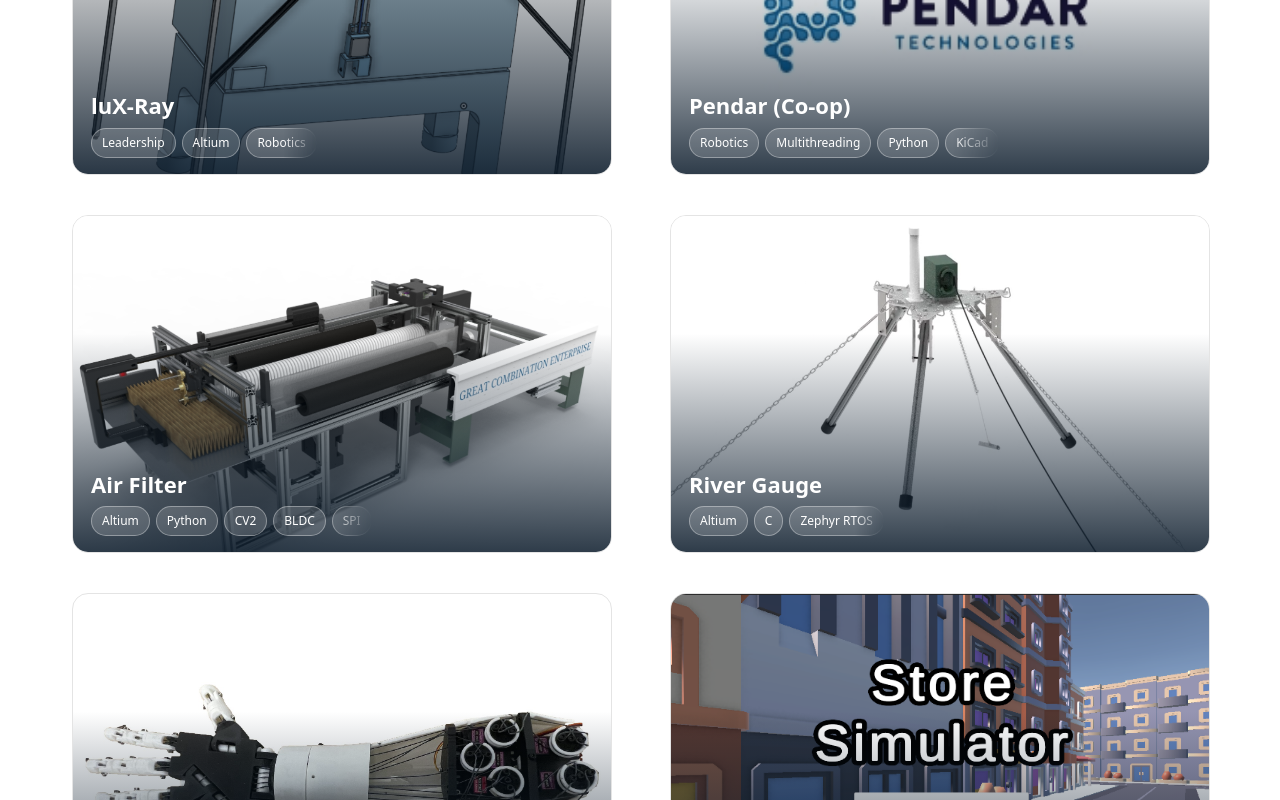
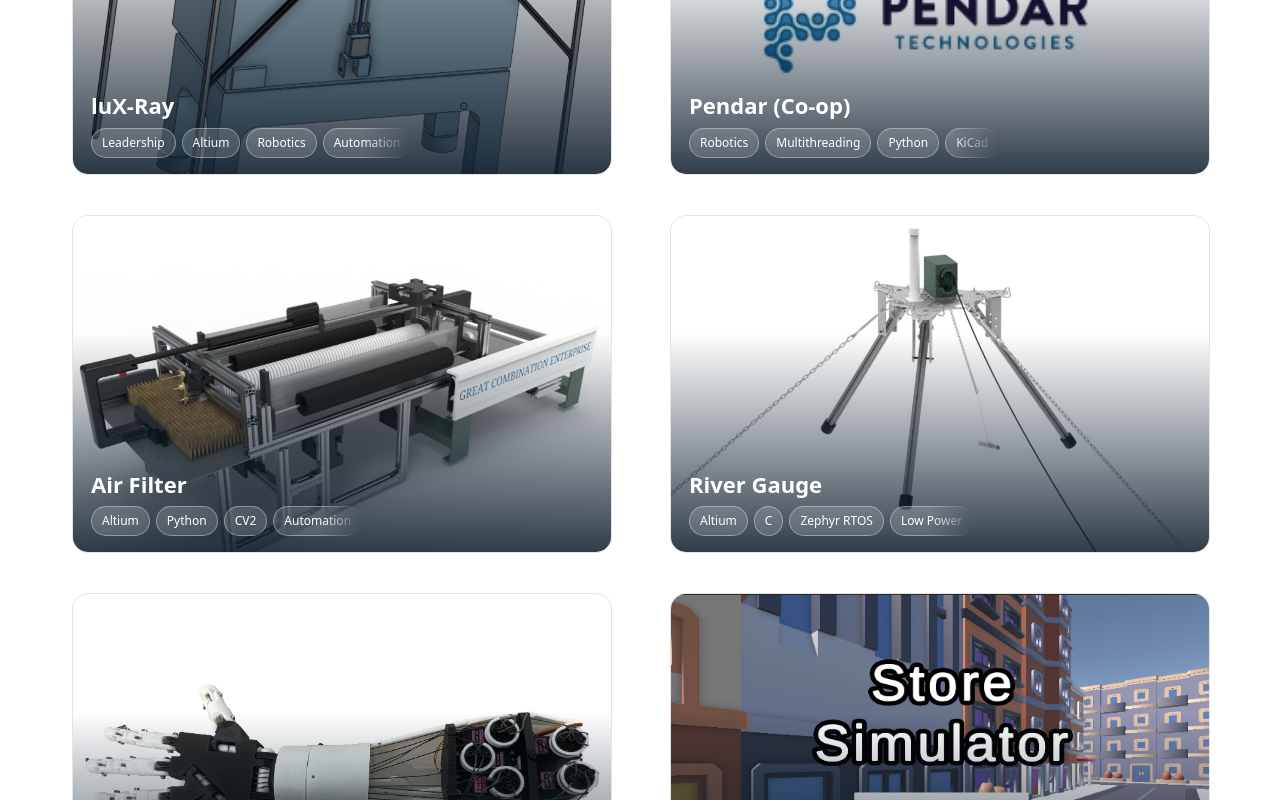
Before and after one commit to lvonengel/lvonengel.github.io, a React (Vite) app: page / in a window 1280 px wide. Shown: the part 1360-2160 px from the top of the page. Built offline with nearby package versions, Linux system fonts and the light colour scheme; the HTML template or start-up script is replaced by a standard one.

Commit message:
update tags and fix navigation

```diff
--- a/src/App.css
+++ b/src/App.css
@@ -50,6 +50,10 @@ html {
 #about,
 #projects {
   scroll-margin-top: 80px;
+}
+
+#projects {
+  scroll-margin-top: -44px;
 }
 
 section {
--- a/src/Home.jsx
+++ b/src/Home.jsx
@@ -10,8 +10,8 @@ const projects = [
     image: "/img/Luxray/InitialCAD.png",
     to: "/projects/Luxray",
     type: "hardware",
-    desc: "Automating the radiation emissions survey process for assembled CT scanners using a robotic machine.",
-    tags: ["Leadership", "Altium", "Robotics"],
+    desc: "A robotic machine that automates the radiation emissions survey for assembled Lumafield CT scanners.",
+    tags: ["Leadership", "Altium", "Robotics", "Automation"],
   },
   {
     title: "Pendar (Co-op)",
@@ -26,8 +26,8 @@ const projects = [
     image: "/img/GCE/KeyShotRender.png",
     to: "/projects/GCE",
     type: "hardware",
-    desc: "A custom air pleat separator mechanism for a global client, integrating PCB and iterative prototyping through real world constraints.",
-    tags: ["Altium", "Python", "CV2", "BLDC", "SPI"],
+    desc: "A machine that automatically places separators between air filter pleats for GCE, replacing a slow manual step.",
+    tags: ["Altium", "Python", "CV2", "Automation"],
   },
   {
     title: "River Gauge",
@@ -35,7 +35,7 @@ const projects = [
     to: "/projects/RiverGauge",
     type: "both",
     desc: "A low cost, autonomous river monitoring device that measures water level and sends real time data to a public website for a client in Maine.",
-    tags: ["Altium", "C", "Zephyr RTOS"],
+    tags: ["Altium", "C", "Zephyr RTOS", "Low Power"],
   },
   {
     title: "Robotic Arm",
@@ -51,7 +51,7 @@ const projects = [
     image: "/img/StoreSimulator/MainMenu.png",
     to: "/projects/StoreSimulator",
     type: "software",
-    desc: "A 3D Unity retail simulation featuring stocking inventory, pricing, and card collections.",
+    desc: "A 3D retail simulation featuring stocking inventory, pricing, and card collections.",
     tags: ["Unity", "C#", "Animation"],
   },
   {
@@ -59,7 +59,7 @@ const projects = [
     image: "/img/KitchenChaos/KitchenChaosMainMenu.png",
     to: "/projects/KitchenChaos",
     type: "software",
-    desc: "A fast paced multiplayer Unity cooking game where coordination and timing are the difference between chaos and success.",
+    desc: "A fast paced multiplayer cooking game where coordination and timing are the difference between chaos and success.",
     tags: ["Unity", "C#", "Netcode"],
   },
   {
--- a/src/components/NavigationBar.jsx
+++ b/src/components/NavigationBar.jsx
@@ -5,6 +5,12 @@ export default function NavigationBar() {
   const { pathname } = useLocation();
   const onHome = pathname === "/";
   const toFor = (id) => (onHome ? `#${id}` : { pathname: "/", hash: `#${id}` });
+  const scrollTo = (id) => () => {
+    if (onHome)
+      document
+        .getElementById(id)
+        ?.scrollIntoView({ behavior: "smooth", block: "start" });
+  };
 
   return (
     <header className="navigation-bar">
@@ -21,13 +27,19 @@ export default function NavigationBar() {
       <nav className="nav-right">
         <ul className="nav-links">
           <li>
-            <Link to={toFor("about")}>About</Link>
+            <Link to={toFor("about")} onClick={scrollTo("about")}>
+              About
+            </Link>
           </li>
           <li>
-            <Link to={toFor("projects")}>Projects</Link>
+            <Link to={toFor("projects")} onClick={scrollTo("projects")}>
+              Projects
+            </Link>
           </li>
           <li>
-            <Link to={toFor("timeline")}>Work</Link>
+            <Link to={toFor("timeline")} onClick={scrollTo("timeline")}>
+              Work
+            </Link>
           </li>
         </ul>
       </nav>
--- a/src/projects/Luxray.jsx
+++ b/src/projects/Luxray.jsx
@@ -63,7 +63,10 @@ export default function Luxray() {
           <h3 className="subheading">Final Result</h3>
           <div className="part-body">
             <h4 className="topic">Overview</h4>
-            <p>IN PROGESS AND WILL BE UPDATED</p>
+            <p>
+              This project is still ongoing and will be updated when it is
+              finished.
+            </p>
             {/* <div className="slides-container">
               <iframe
                 src={GCE_SLIDES_EMBED_URL}
```
